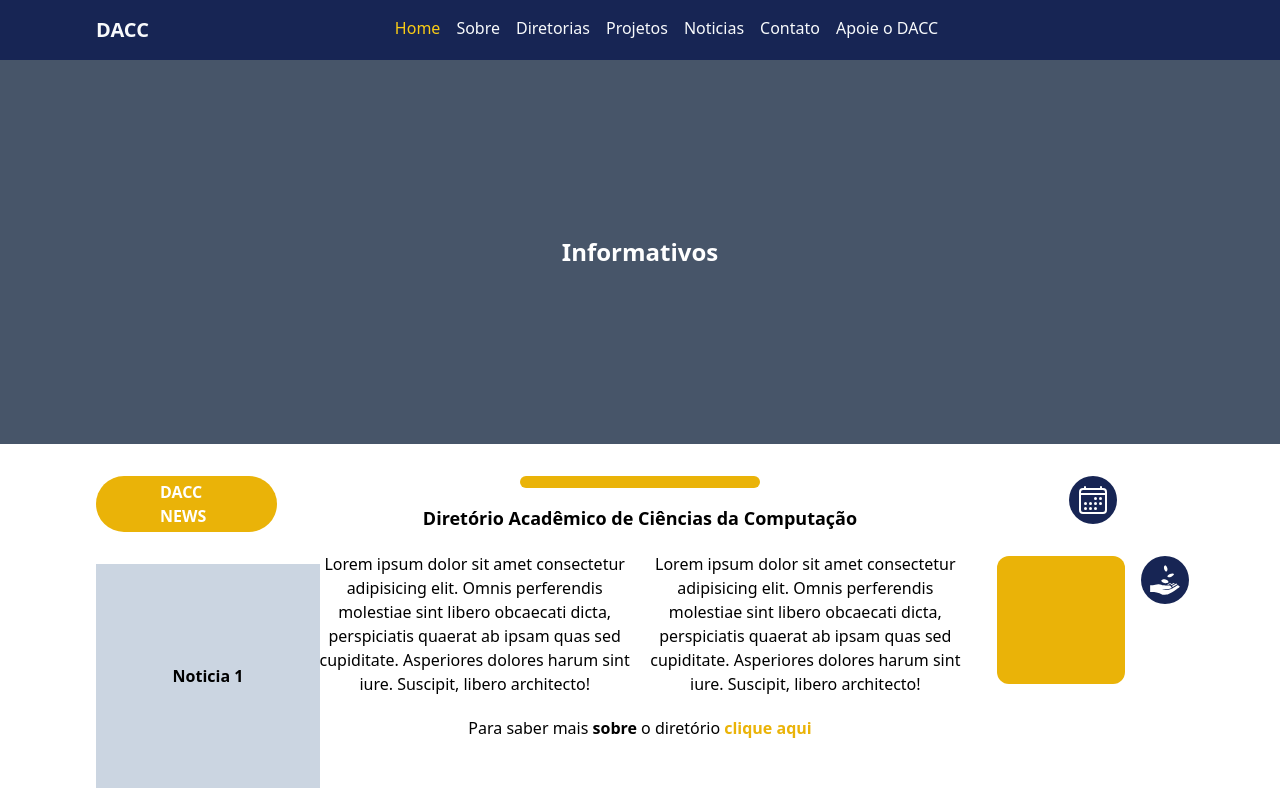
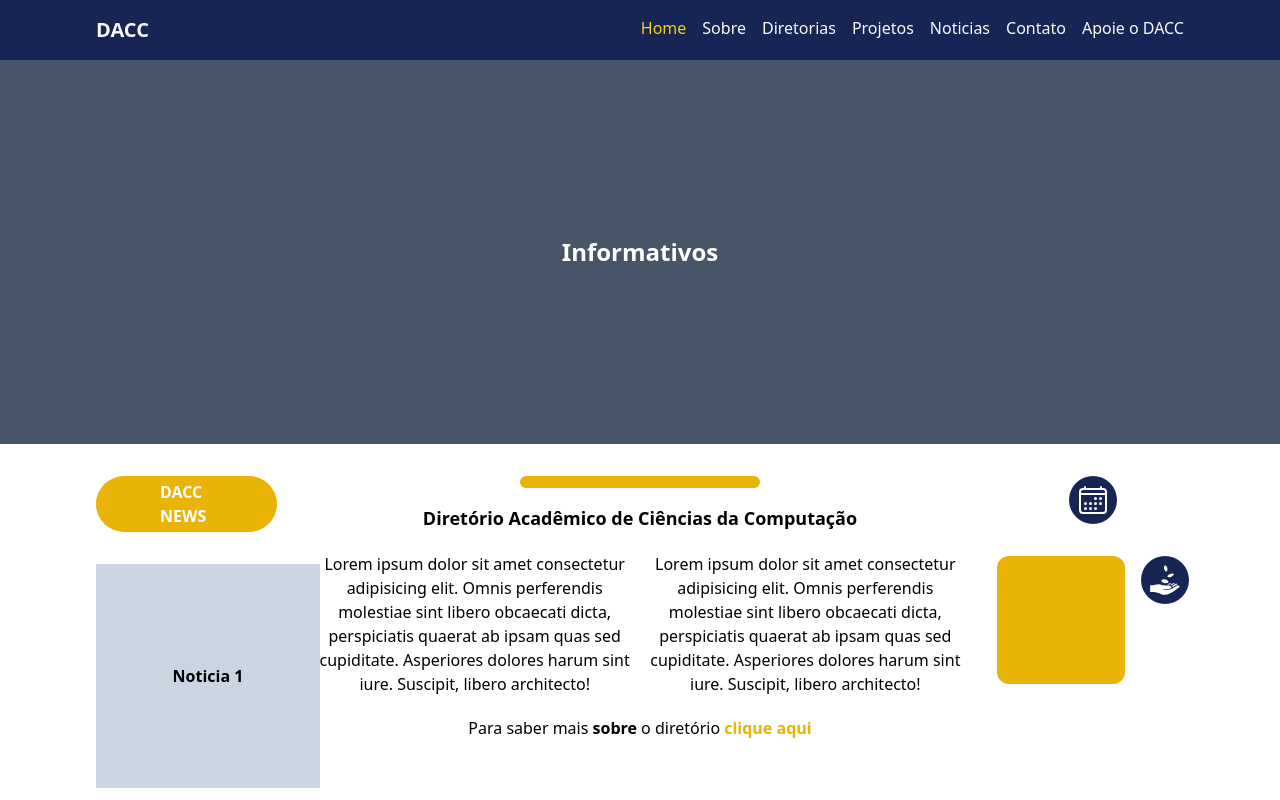
Before and after one commit to sergiomos/daccfront, a Next.js app: page / in a window 1280 px wide. Shown: the top 800 px of the page. Built offline with nearby package versions, Linux system fonts and the light colour scheme.

Commit message:
Na parte do header eu troquei de grid para flex

```diff
--- a/src/components/header/index.tsx
+++ b/src/components/header/index.tsx
@@ -2,7 +2,7 @@ import HeaderButton from "./headerButton";
 
 export default function Header() {
   return (
-    <header className="bg-blue-950 grid grid-flow-col px-24 py-4">
+    <header className="bg-blue-950 flex justify-between px-24 py-4">
       <h1 className="text-slate-50 text-xl auto-cols-auto font-bold" >DACC</h1>
       <nav className="text-slate-50 font-medium ">
         <ul className="flex gap-4">
```
